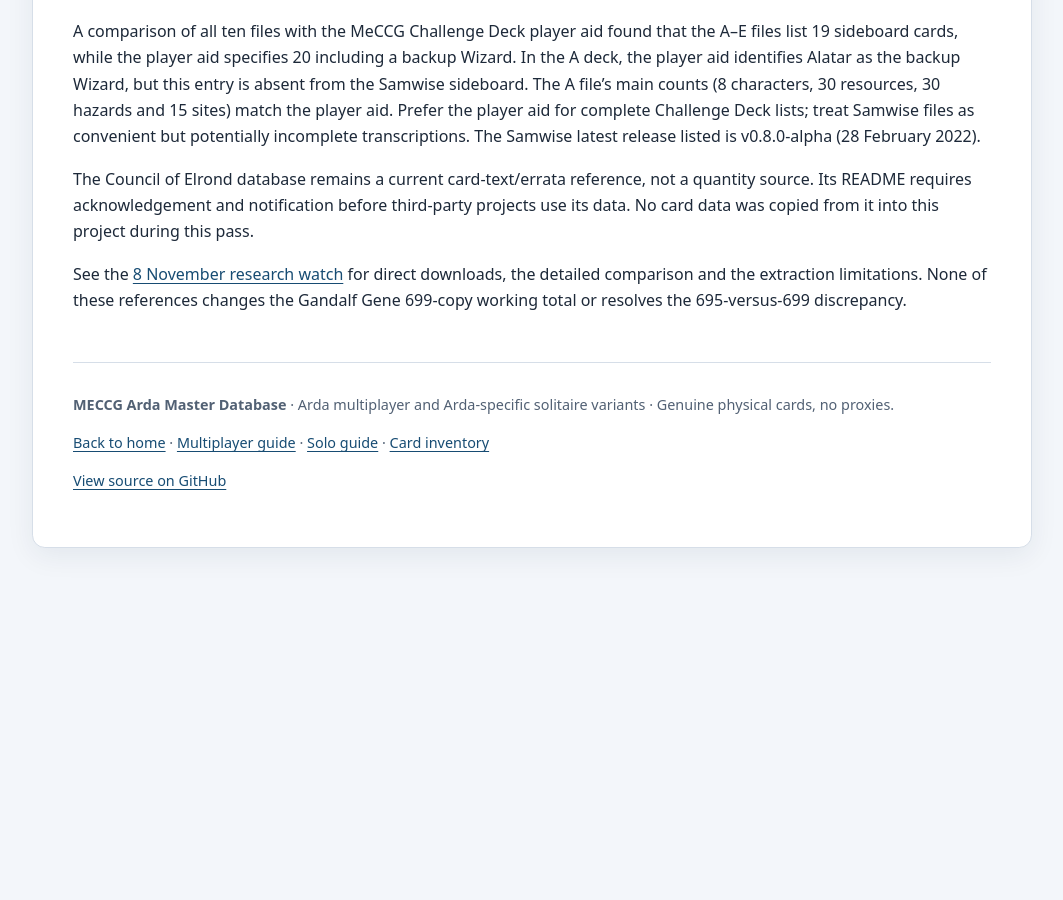
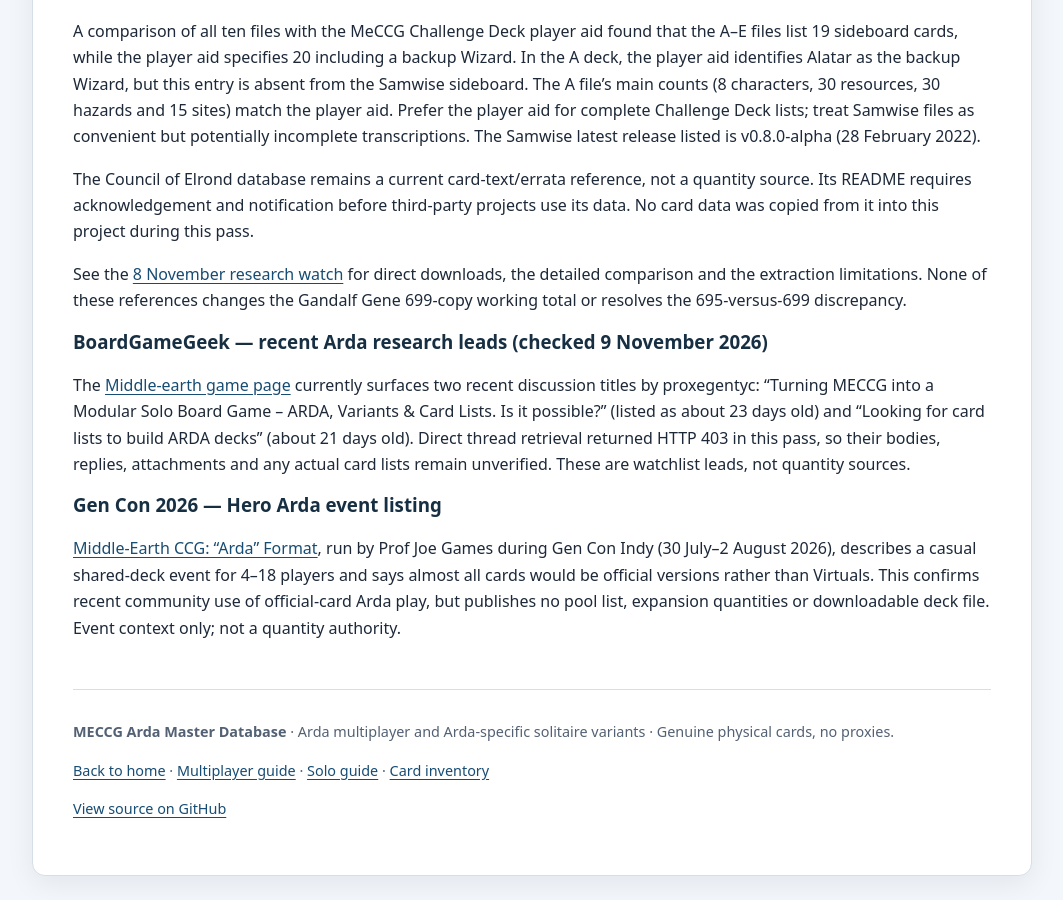
Before and after one commit to JamSpot/meccg-arda-master-database, a Jekyll site: the page built from docs/sources.md, in a window 1280 px wide and 900 px high, scrolled down 10636 px. Shown: the whole window, without its empty margins (108-1171 px from the left). Built offline with Jekyll 4.4.1, drawn with Linux system fonts in a browser that asks for light colours; our own code applies the rules of GitHub Pages for plain Markdown files; before the commit the page ends 11208 px from its top, so only the background shows below that.

Commit message:
Record recent Arda community research leads

```diff
--- a/docs/sources.md
+++ b/docs/sources.md
@@ -263,3 +263,12 @@ A comparison of all ten files with the MeCCG Challenge Deck player aid found tha
 The Council of Elrond database remains a current card-text/errata reference, not a quantity source. Its README requires acknowledgement and notification before third-party projects use its data. No card data was copied from it into this project during this pass.
 
 See the [8 November research watch](research-watch-2026-11-08.html) for direct downloads, the detailed comparison and the extraction limitations. None of these references changes the Gandalf Gene 699-copy working total or resolves the 695-versus-699 discrepancy.
+
+
+### BoardGameGeek — recent Arda research leads (checked 9 November 2026)
+
+The [Middle-earth game page](https://boardgamegeek.com/boardgame/1915/middle-earth) currently surfaces two recent discussion titles by proxegentyc: “Turning MECCG into a Modular Solo Board Game – ARDA, Variants & Card Lists. Is it possible?” (listed as about 23 days old) and “Looking for card lists to build ARDA decks” (about 21 days old). Direct thread retrieval returned HTTP 403 in this pass, so their bodies, replies, attachments and any actual card lists remain unverified. These are watchlist leads, not quantity sources.
+
+### Gen Con 2026 — Hero Arda event listing
+
+[Middle-Earth CCG: “Arda” Format](https://www.gencon.com/events/303679), run by Prof Joe Games during Gen Con Indy (30 July–2 August 2026), describes a casual shared-deck event for 4–18 players and says almost all cards would be official versions rather than Virtuals. This confirms recent community use of official-card Arda play, but publishes no pool list, expansion quantities or downloadable deck file. Event context only; not a quantity authority.
```
